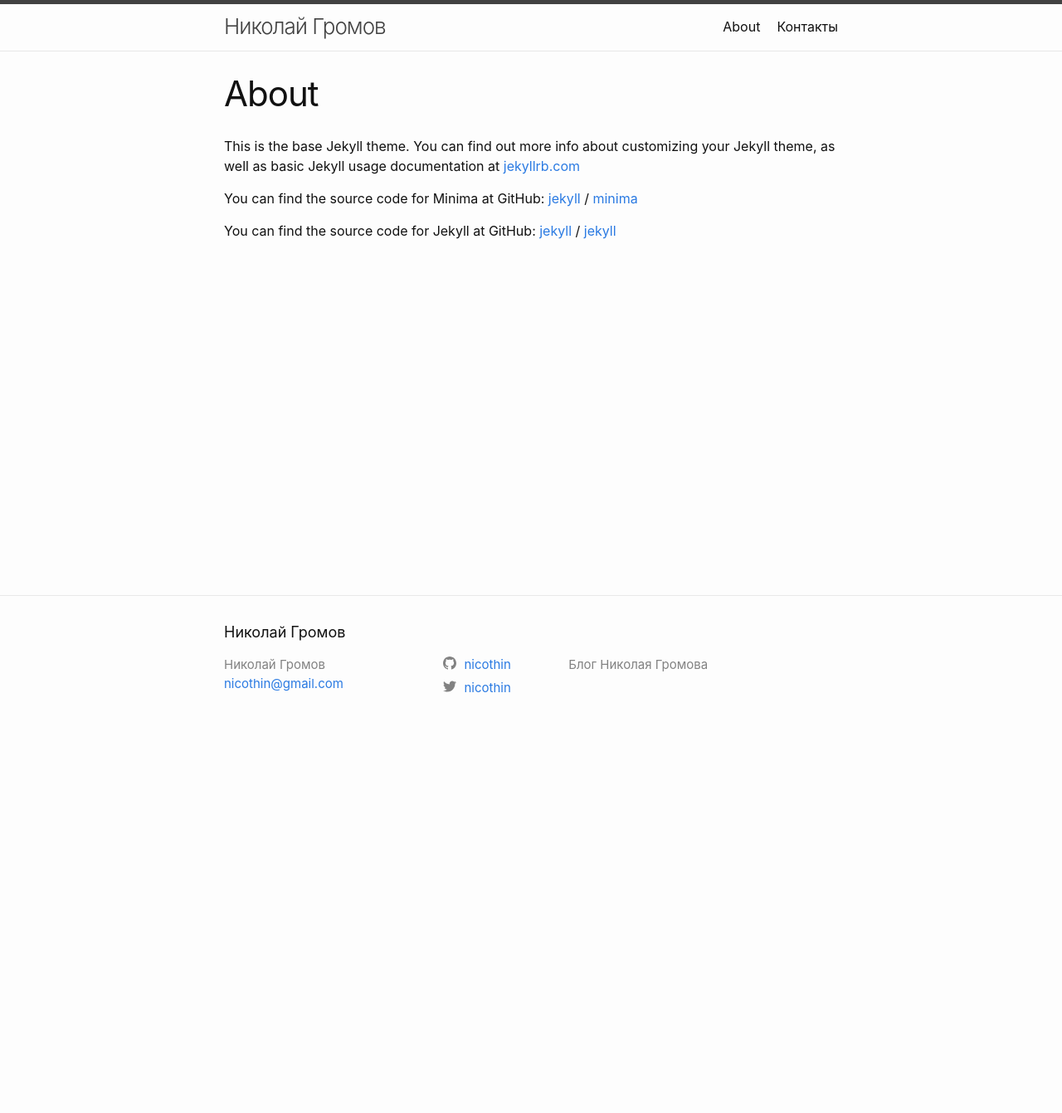
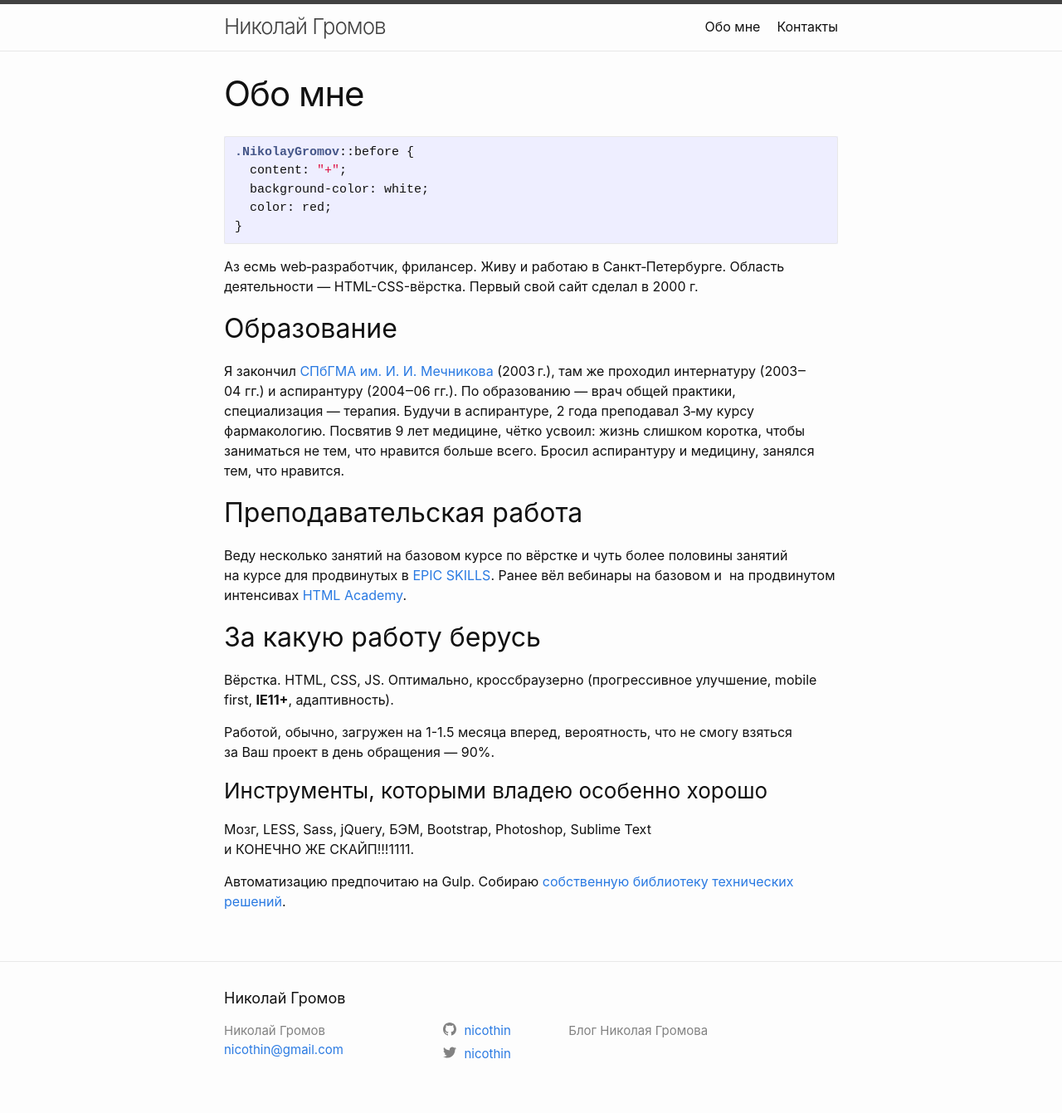
Before and after one commit to nicothin/nicothin.github.io, a Jekyll site: the page built from about.md, in a window 1280 px wide. Shown: the whole page at 83% size. Built offline with Jekyll 4.4.1, drawn with Linux system fonts in a browser that asks for light colours; before the commit the page ends 900 px from its top, so only the background shows below that.

````diff
--- a/about.md
+++ b/about.md
@@ -1,18 +1,39 @@
 ---
 layout: page
-title: About
-permalink: /about/
+title: "Обо мне"
+subtitle: "Кто такой Николай Громов"
+permalink: /page/about
 ---
 
-This is the base Jekyll theme. You can find out more info about customizing your Jekyll theme, as well as basic Jekyll usage documentation at [jekyllrb.com](https://jekyllrb.com/)
+```css
+.NikolayGromov::before {
+  content: "+";
+  background-color: white;
+  color: red;
+}
+```
 
-You can find the source code for Minima at GitHub:
-[jekyll][jekyll-organization] /
-[minima](https://github.com/jekyll/minima)
+Аз есмь web‑разработчик, фрилансер. Живу и работаю в Санкт‑Петербурге. Область деятельности — HTML-CSS-вёрстка. Первый свой сайт сделал в 2000 г.
 
-You can find the source code for Jekyll at GitHub:
-[jekyll][jekyll-organization] /
-[jekyll](https://github.com/jekyll/jekyll)
+Образование
+-----------
 
+Я закончил [СПбГМА им. И. И. Мечникова](http://www.mechnik.spb.ru/) (2003 г.), там же проходил интернатуру (2003‒04 гг.) и аспирантуру (2004‒06 гг.). По образованию — врач общей практики, специализация — терапия. Будучи в аспирантуре, 2 года преподавал 3‑му курсу фармакологию. Посвятив 9 лет медицине, чётко усвоил: жизнь слишком коротка, чтобы заниматься не тем, что нравится больше всего. Бросил аспирантуру и медицину, занялся тем, что нравится.
 
-[jekyll-organization]: https://github.com/jekyll
+Преподавательская работа
+------------------------
+
+Веду несколько занятий на базовом курсе по вёрстке и чуть более половины занятий на курсе для продвинутых в [EPIC SKILLS](http://epixx.ru/). Ранее вёл вебинары на базовом и  на продвинутом интенсивах [HTML Academy](https://htmlacademy.ru).
+
+За какую работу берусь
+----------------------
+
+Вёрстка. HTML, CSS, JS. Оптимально, кроссбраузерно (прогрессивное улучшение, mobile first, **IE11+**, адаптивность).
+
+Работой, обычно, загружен на 1-1.5 месяца вперед, вероятность, что не смогу взяться за Ваш проект в день обращения — 90%.
+
+### Инструменты, которыми владею особенно хорошо
+
+Мозг, LESS, Sass, jQuery, БЭМ, Bootstrap, Photoshop, Sublime Text и КОНЕЧНО ЖЕ СКАЙП!!!1111.
+
+Автоматизацию предпочитаю на Gulp. Собираю [собственную библиотеку технических решений](https://github.com/nicothin/NTH-start-project).
````
